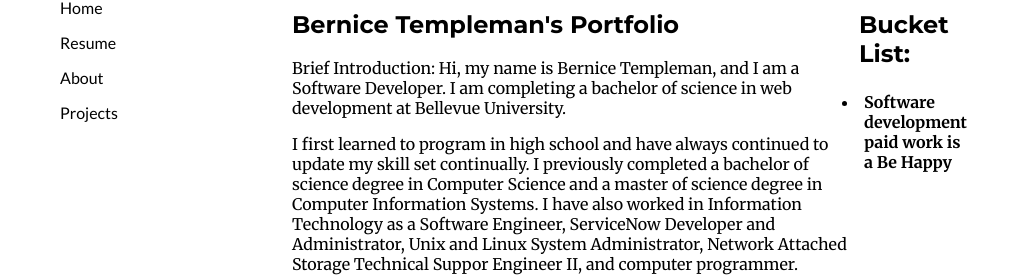
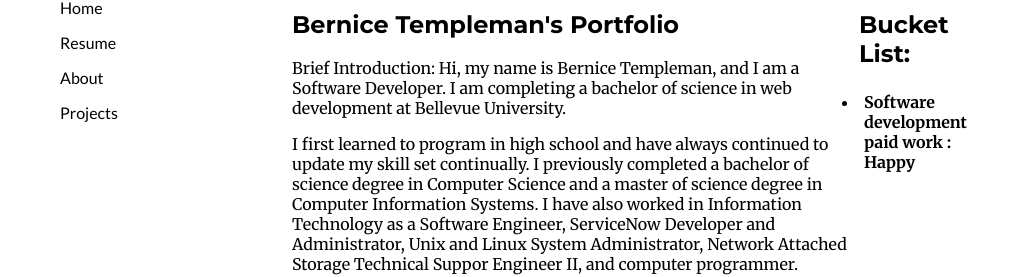
Before and after one commit to bernicetempleman1/portfolio, an Angular app: page / in a window 1280 px wide. Shown: the part 435-712 px from the top of the page, without its empty margins (128-1151 px from the left). Built offline with nearby package versions, Linux system fonts and the light colour scheme.

Commit message:
update commit

```diff
--- a/src/app/bucket-list/bucket-list.component.ts
+++ b/src/app/bucket-list/bucket-list.component.ts
@@ -15,7 +15,7 @@ import { CommonModule } from '@angular/common';
           @for (todo of bucketlist.todos; track todo) {
           <li>
             <strong
-              >{{ todo.name }} is a {{ todo.description }}
+              >{{ todo.name }} : {{ todo.description }}
             </strong>
             <br />
           </li>
--- a/src/app/home/home.component.ts
+++ b/src/app/home/home.component.ts
@@ -98,7 +98,7 @@ export class HomeComponent {
   constructor() {
     this.todos = [{
       name: 'Software development paid work',
-      description: 'Be Happy'
+      description: 'Happy'
     },
     ];
     this.bucketlist = { todos: [] };
--- a/src/app/not-found/not-found.component.ts
+++ b/src/app/not-found/not-found.component.ts
@@ -18,6 +18,8 @@ import { Routes, Router } from '@angular/router';
     <h2>Page Not Found</h2>
     <p><a href="./">Home Page</a></p>
 
+
+
   `,
   styles: ``
 })
```
Also changed, not shown: 1 other file (tests, documents, lock files or other folders).
